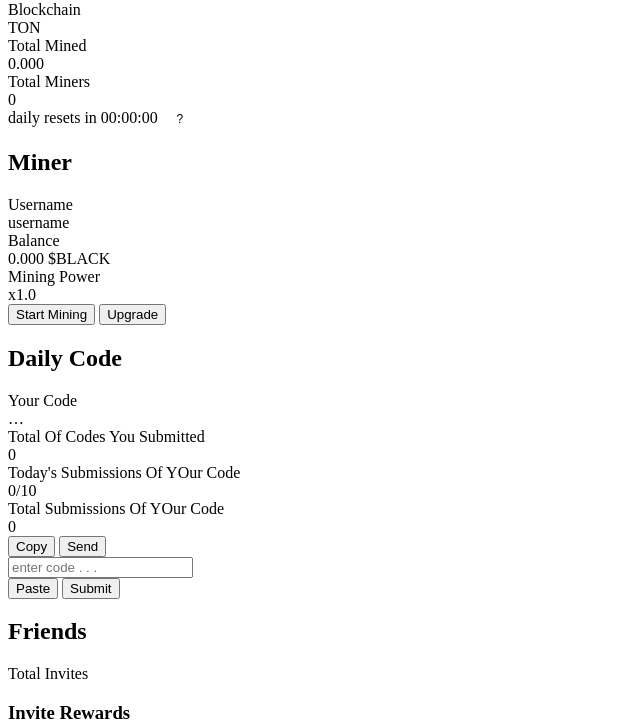
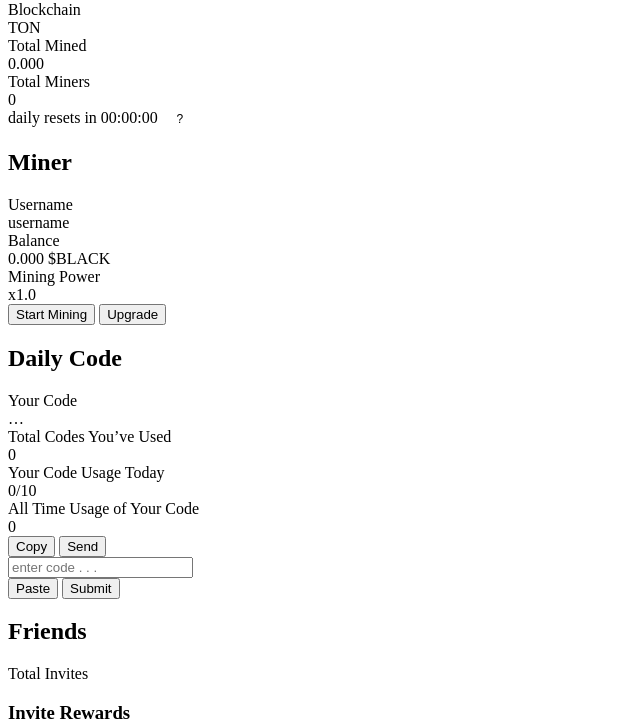
Before and after one commit to sinasll/beta2, a website with bundled scripts: page index.html in a window 1280 px wide. Shown: the part 79-800 px from the top of the page, without its empty margins (0-640 px from the left). Built offline with nearby package versions, Linux system fonts and the light colour scheme.

Commit message:
Update index.html

```diff
--- a/index.html
+++ b/index.html
@@ -198,15 +198,15 @@
 <div><span id="dailyCode">…</span></div>
 </div>
 <div class="stats-row">
-<div class="desc">Total Of Codes You Submitted</div>
+<div class="desc">Total Codes You’ve Used</div>
 <div><span id="usersubs">0</span></div>
 </div>
 <div class="stats-row">
-<div class="desc">Today's Submissions Of YOur Code</div>
+<div class="desc">Your Code Usage Today</div>
 <div><span id="subsOfCode">0/10</span></div>
 </div>
 <div class="stats-row">
-<div class="desc">Total Submissions Of YOur Code</div>
+<div class="desc">All Time Usage of Your Code</div>
 <div><span id="totalOfCode">0</span></div>
 </div>
 <div class="stats-row">
```
